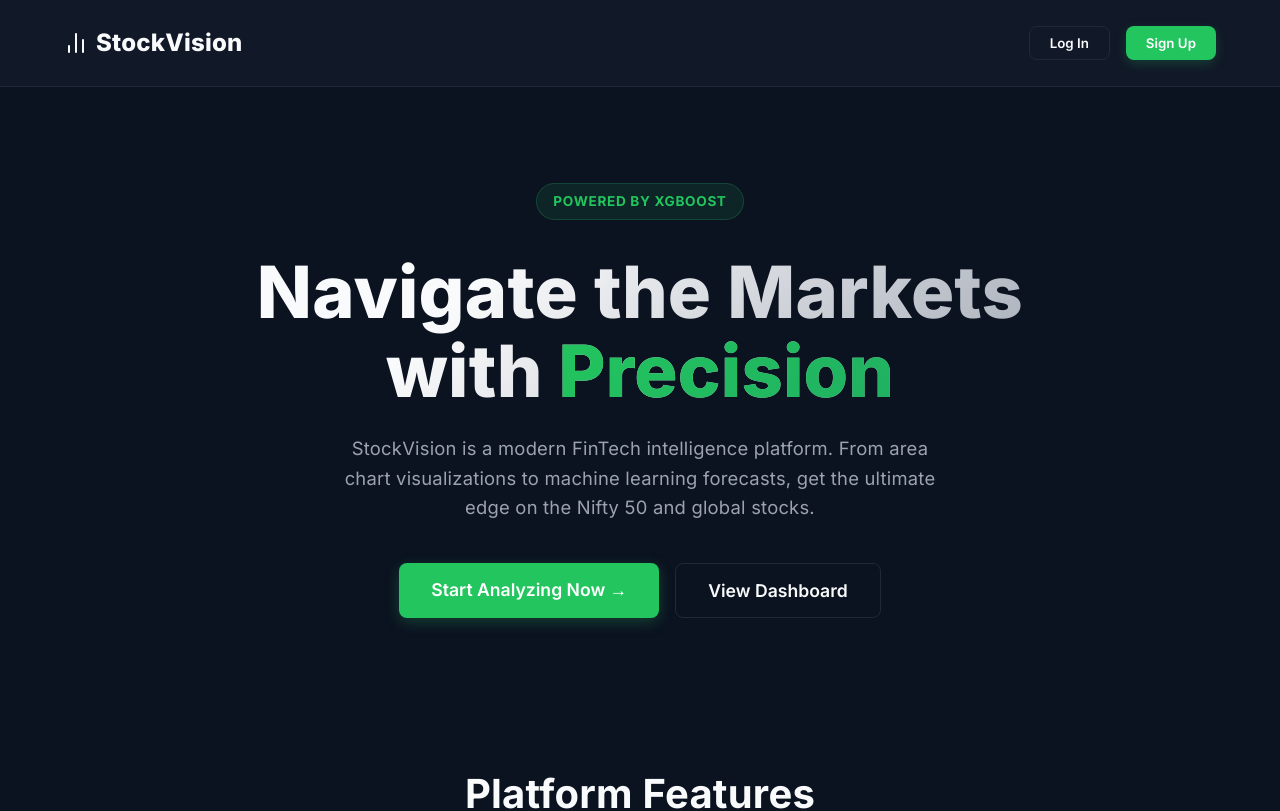
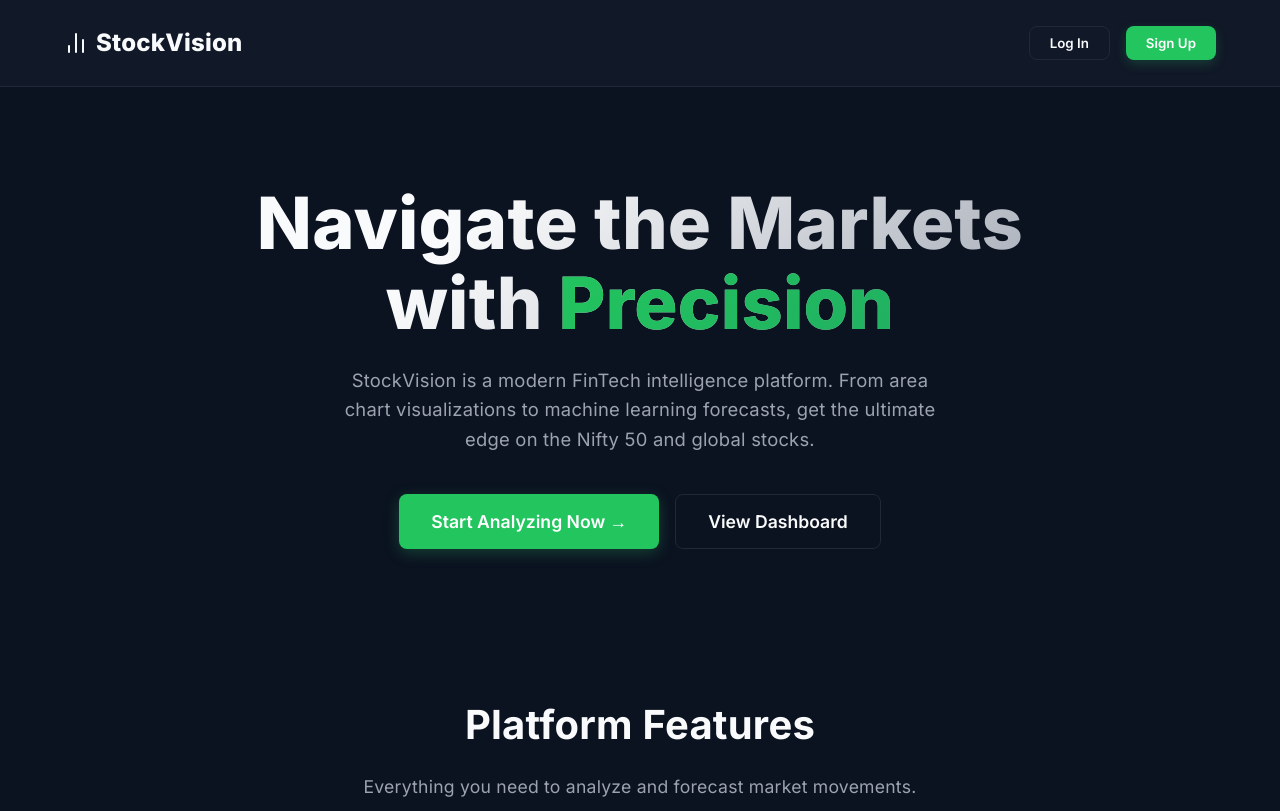
Before and after one commit to Aravind-cmt/stock_vision, a React (Vite) app: page /ml-prediction in a window 1280 px wide. Shown: the top 811 px of the page. Built offline with nearby package versions, Linux system fonts and the light colour scheme.

Commit message:
Final UI modernization: update LandingPage styling

```diff
--- a/src/pages/LandingPage.jsx
+++ b/src/pages/LandingPage.jsx
@@ -19,7 +19,7 @@ const LandingPage = () => {
     <div className="landing-container">
       <nav className="landing-nav animate-in delay-1">
         <div className="landing-logo" style={{ display: 'flex', alignItems: 'center', gap: '8px' }}>
-          <BarChart2 size={24} className="text-primary"/> StockVision
+          <BarChart2 size={24} className="text-primary" /> StockVision
         </div>
         <div className="landing-nav-actions">
           <button className="btn-login" onClick={() => navigate('/login')}>Log In</button>
@@ -28,7 +28,7 @@ const LandingPage = () => {
       </nav>
 
       <main className="landing-hero animate-in delay-2">
-        <div className="hero-pill">POWERED BY XGBOOST</div>
+
         <h1>
           Navigate the Markets with <span className="hero-accent">Precision</span>
         </h1>
```
